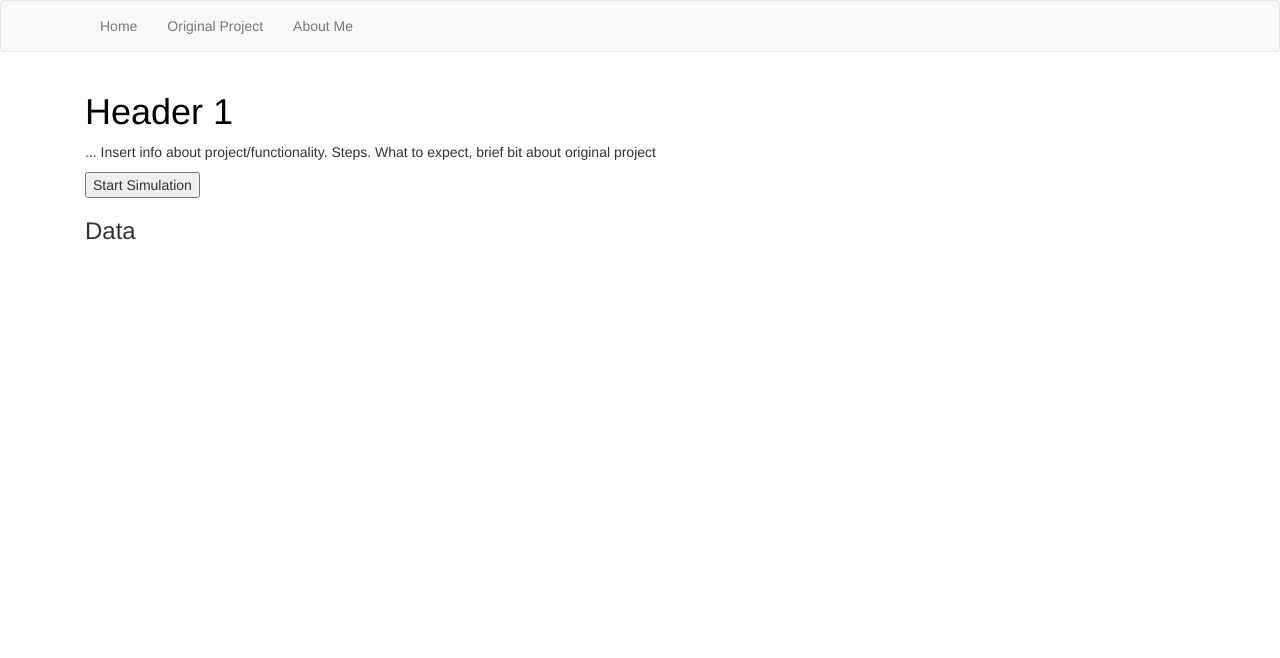
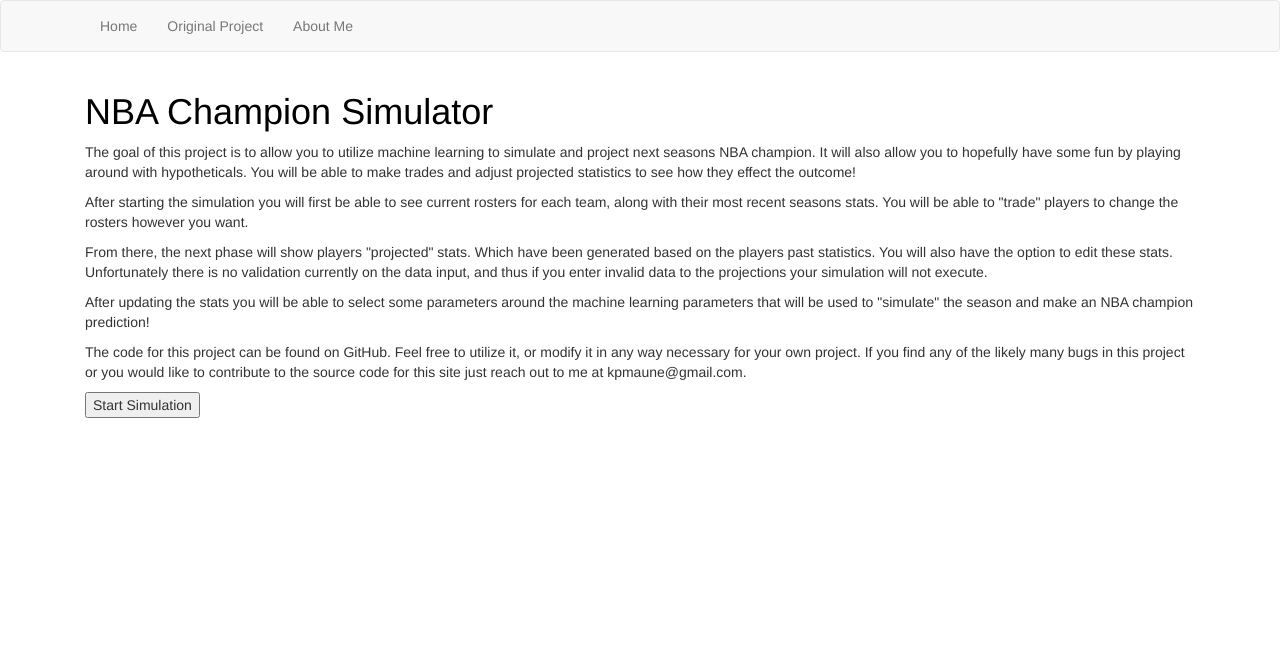
Before and after one commit to kmaune/nba-projections-website, a Flask app: template project/templates/homepage.html in a window 1280 px wide. Shown: the top 658 px of the page. Run offline with Flask 2, Linux system fonts and the light colour scheme; the template is opened without the code that fills it, so the values that code supplies are empty; some libraries are stand-ins or nearby versions.

Commit message:
added temp start screen, data being displayed on screens

```diff
--- a/project/__init__.py
+++ b/project/__init__.py
@@ -36,10 +36,12 @@ dbConnection = sqlEngine.connect()
 from project.routes.homepage import homepage_blueprint
 from project.routes.originalProject import originalProject_blueprint
 from project.routes.aboutMe import aboutMe_blueprint
+from project.routes.start import start_blueprint
 
 app.register_blueprint(homepage_blueprint)
 app.register_blueprint(originalProject_blueprint)
 app.register_blueprint(aboutMe_blueprint)
+app.register_blueprint(start_blueprint)
 
 #Don't think this ever gets called
 @app.route('/')
--- a/project/templates/base.html
+++ b/project/templates/base.html
@@ -1,8 +1,10 @@
 {% extends 'bootstrap/base.html' %}
 
-{% block head %}
+{% block styles %}
     {{super()}}
-    <link rel="stylesheet" type="text/css" href="https://cdn.datatables.net/1.10.20/css/jquery.dataTables.css">
+    <!--  <link rel="stylesheet" type="text/css" href="https://cdn.datatables.net/1.10.20/css/jquery.dataTables.css"> -->
+    <link rel="stylesheet" type="text/css" href="//cdn.datatables.net/1.10.20/css/jquery.dataTables.min.css">
+    <link rel="stylesheet" type="text/css" href="https://cdn.datatables.net/fixedcolumns/3.3.0/css/fixedColumns.dataTables.min.css">
 {% endblock %}
 
 {% block scripts %}
@@ -12,7 +14,7 @@
 {% endblock %}
 
 {% block title %}
-    Demo Site
+    NBA Champion Simulator
 {% endblock %}
 
 {% block navbar %}
--- a/project/templates/homepage.html
+++ b/project/templates/homepage.html
@@ -2,26 +2,28 @@
 
 {% block styles %}
 {{super()}}
-<link rel="stylesheet"
-      href="{{url_for('static', filename='style.css')}}">
+    <link rel="stylesheet" href="{{url_for('static', filename='style.css')}}">
 {% endblock %}
 
 {% block app_content %}
-        <h1> Header 1 </h1>
-        <p> ... Insert info about project/functionality. Steps. What to expect, brief bit about original project </p>
-        <button type="button">Start Simulation</button>
+        <h1> NBA Champion Simulator </h1>
+        <p> The goal of this project is to allow you to utilize machine learning to simulate and project next seasons NBA champion.
+            It will also allow you to hopefully have some fun by playing around with hypotheticals. You will be able to make trades
+            and adjust projected statistics to see how they effect the outcome! </p>
 
-        <h3> Data </h3>
-        {{ data | safe }}
+        <p> After starting the simulation you will first be able to see current rosters for each team, along with their most recent seasons stats.
+            You will be able to "trade" players to change the rosters however you want. </p>
 
-{% endblock %}:
+        <p> From there, the next phase will show players "projected" stats. Which have been generated based on the players past statistics. You will also
+            have the option to edit these stats. Unfortunately there is no validation currently on the data input, and thus if you enter invalid data to the
+            projections your simulation will not execute.
 
+        <p> After updating the stats you will be able to select some parameters around the machine learning parameters that will be used to "simulate" the season
+            and make an NBA champion prediction! </p>
 
-{% block scripts %}
-    {{super()}}
-    <script>
-        $(document).ready( function () {
-            $('.pandas').DataTable();
-        } );
-    </script>
+        <p> The code for this project can be found on GitHub. Feel free to utilize it, or modify it in any way necessary for your own project. If you find any of
+            the likely many bugs in this project or you would like to contribute to the source code for this site just reach out to me at kpmaune@gmail.com. </p>
+        <form method="POST">
+            <button  type="submit">Start Simulation</button>
+        </form>
 {% endblock %}
```
Also changed, not shown: project/routes/homepage.py (+4 -6 lines), project/routes/start.py (added, +12 -0 lines), project/static/datatable.js (added, +14 -0 lines), project/templates/start.html (added, +19 -0 lines).
